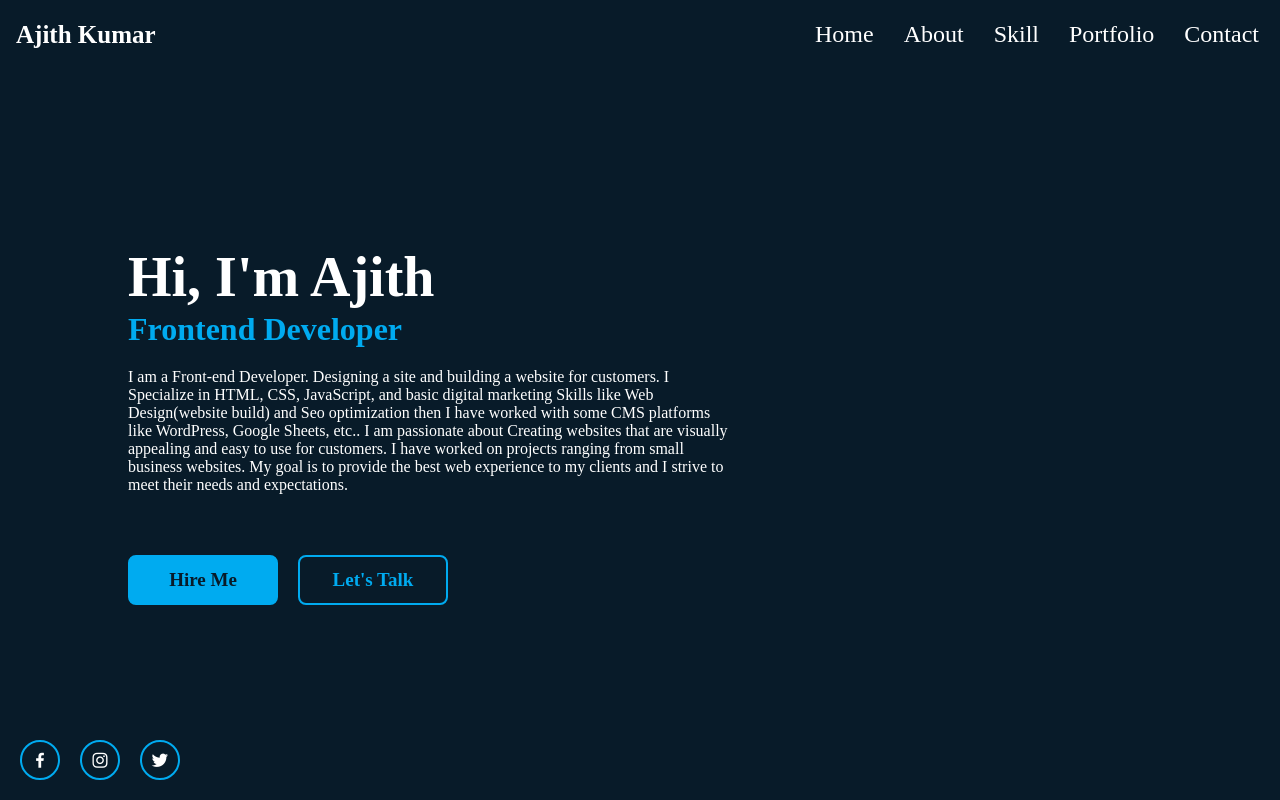
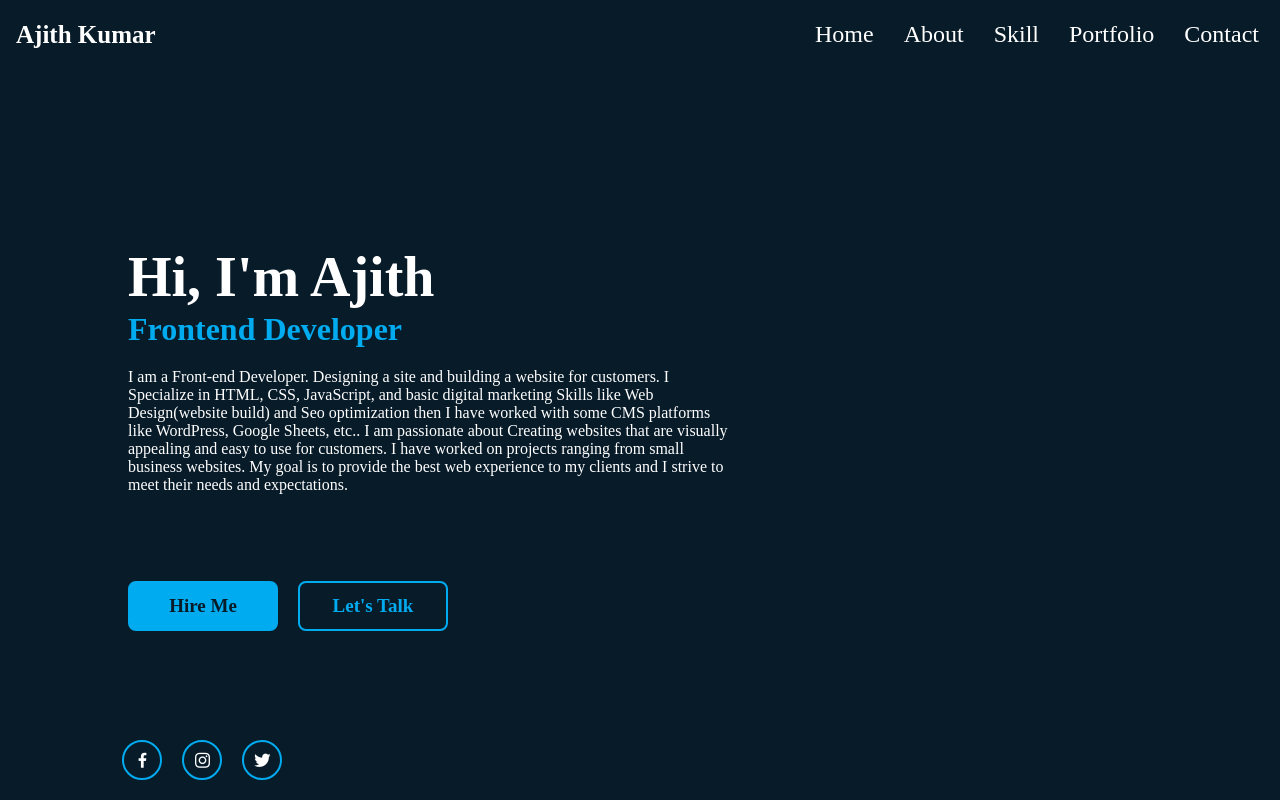
Before and after one commit to Ajai8027/My-Portfolio, a plain HTML site: page index.html in a window 1280 px wide. Drawn offline with nearby package versions, Linux system fonts and the light colour scheme.

Commit message:
change footer range

```diff
--- a/style.css
+++ b/style.css
@@ -73,7 +73,7 @@
             display: flex;
             gap: 20px;
             padding: 0 10%;
-            margin-top: -12%;
+            margin-top: -10%;
         }
 
         .btn-box a {
@@ -130,6 +130,7 @@
             padding: 20px;
             position: absolute;
             bottom: 0;
+            margin-left: 8%;
         }
 
         .footer a {
```
